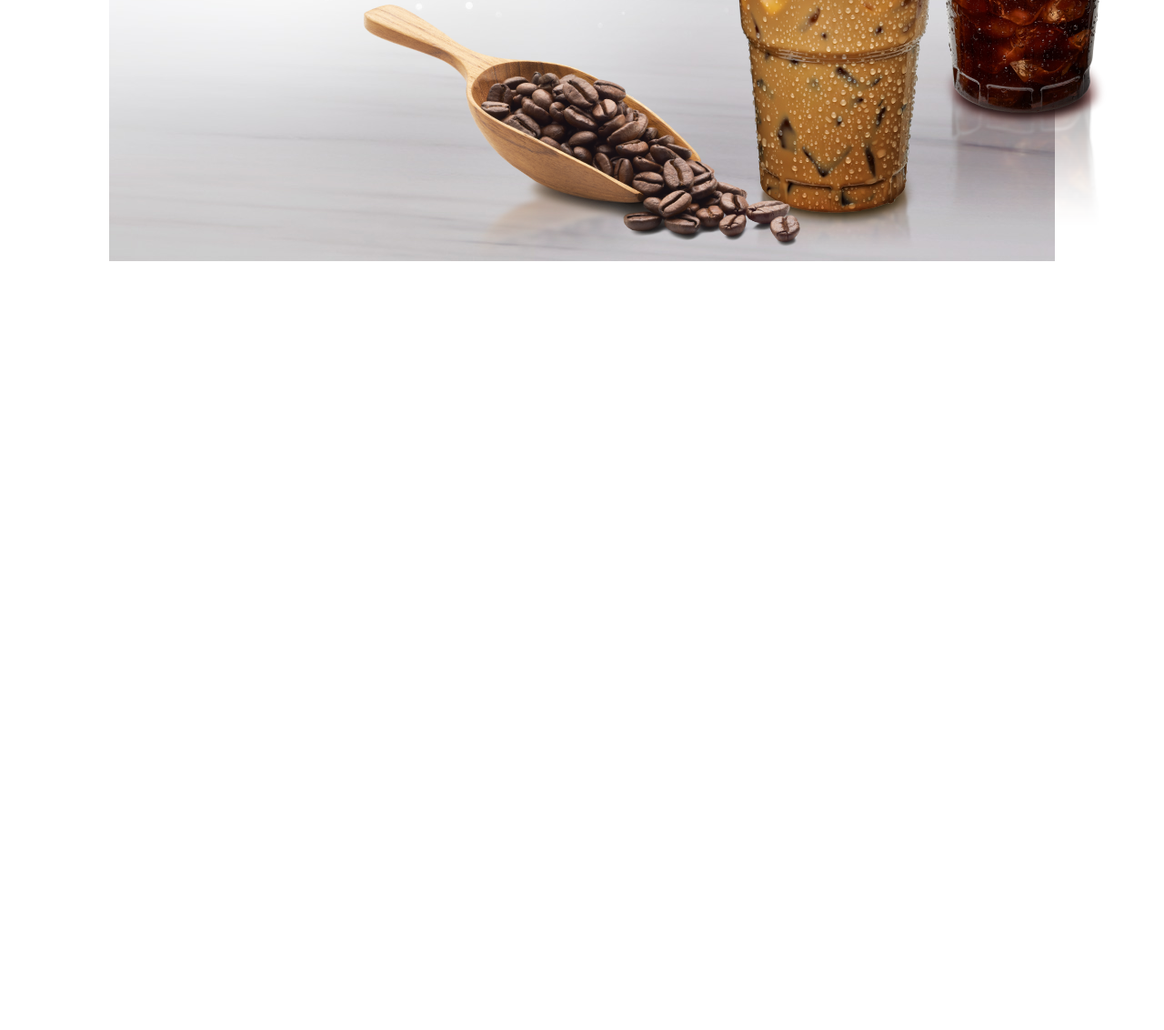
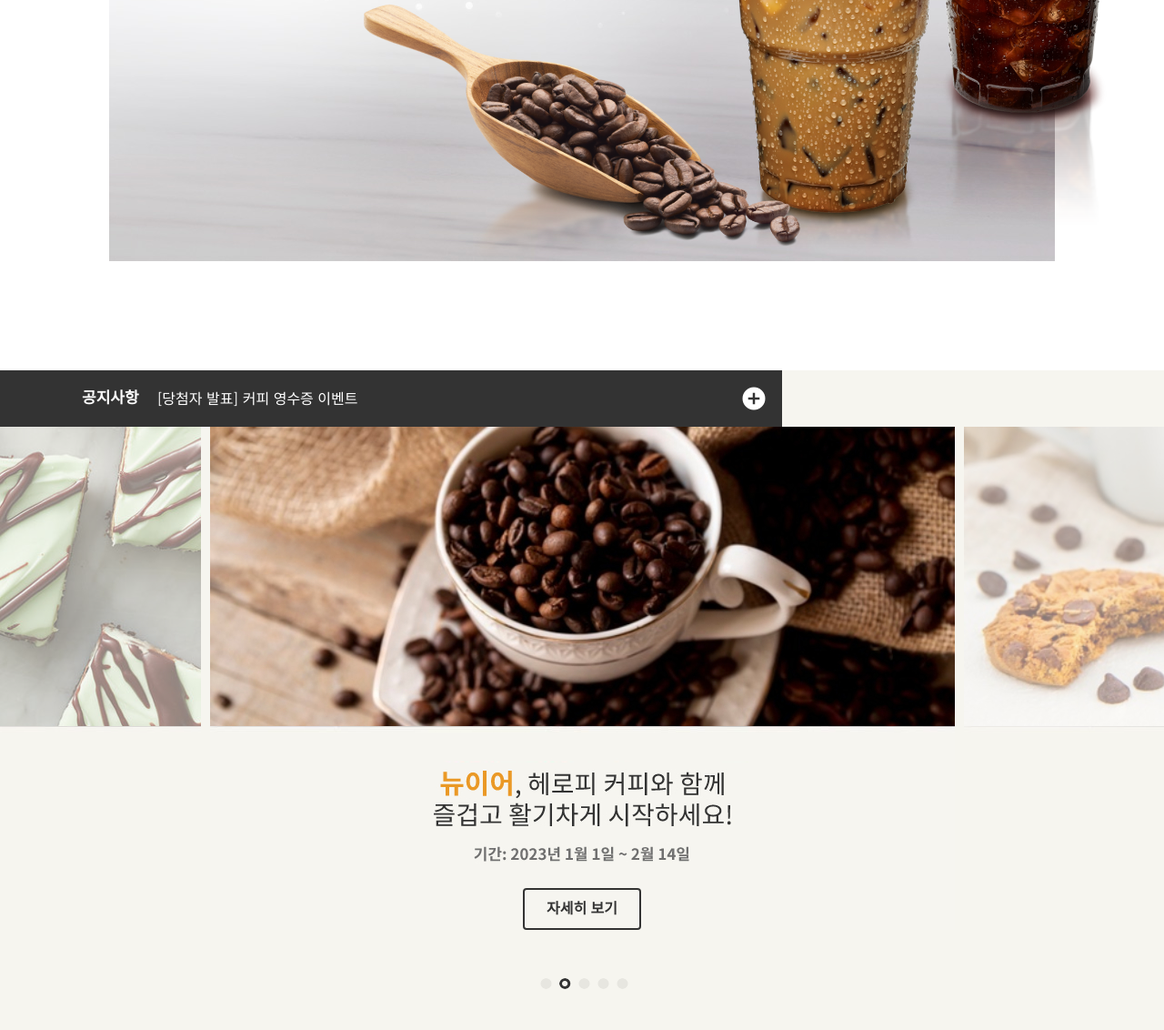
Before and after one commit to seohyeon1578/COFFEE, a plain HTML site: page index.html in a window 1280 px wide. Shown: the part 479-1611 px from the top of the page at 91% size. Before the commit the page ends 886 px from the top, so only its background shows below. Drawn offline with nearby package versions, Linux system fonts and the light colour scheme.

Commit message:
promotion1

```diff
--- a/css/main.css
+++ b/css/main.css
@@ -27,13 +27,13 @@ img {
   border: 2px solid #333;
   border-radius: 4px;
   box-sizing: border-box;
-  font-size:  16px;
+  font-size: 16px;
   font-weight: 700;
   color: #333;
   text-align: center;
   cursor: pointer;
   display: block;
-  transition:  .4s;
+  transition: .4s;
 }
 
 .btn:hover {
@@ -45,30 +45,37 @@ img {
   background-color: #333;
   color: #fff;
 }
+
 .btn.btn--reverse:hover {
   background-color: transparent;
   color: #333;
 }
+
 .btn.btn--brown {
   color: #592b18;
   border-color: #592b18;
 }
+
 .btn.btn--brown:hover {
   color: #fff;
   background-color: #592b18;
 }
+
 .btn.btn--gold {
   color: #d9aa8a;
   border-color: #d9aa8a;
 }
+
 .btn.btn--gold:hover {
   color: #fff;
   background-color: #d9aa8a;
 }
+
 .btn.btn--white {
   color: #fff;
   border-color: #fff;
 }
+
 .btn.btn--white:hover {
   color: #333;
   background-color: #fff;
@@ -266,7 +273,7 @@ header .badges {
 header .badges .badge {
   border-radius: 10px;
   margin-bottom: 12px;
-  box-shadow: 4px 4px 10px rgba(0,0,0,.15);
+  box-shadow: 4px 4px 10px rgba(0, 0, 0, .15);
   cursor: pointer;
   overflow: hidden;
 }
@@ -287,36 +294,173 @@ header .badges .badge {
   top: 40px;
   left: -10px;
 }
+
 .visual .title .btn {
   position: absolute;
   top: 230px;
   left: 148px;
 }
+
 .visual .cup1.image {
   position: absolute;
   bottom: 0;
   right: -47px;
 }
+
 .visual .cup1.text {
   position: absolute;
   top: 40px;
   right: 60px;
 }
+
 .visual .cup2.image {
   position: absolute;
   bottom: 0;
   right: 162px;
 }
+
 .visual .cup2.text {
   position: absolute;
   top: 186px;
   right: 412px;
 }
+
 .visual .spoon {
   position: absolute;
   bottom: 0;
   left: 275px;
 }
+
 .visual .fade-in {
   opacity: 0;
 }
+
+/* NOTICE */
+.notice {
+  position: relative;
+}
+
+.notice .bg-left{
+  width: 50%;
+  height: 100%;
+  background-color: #333;
+  position: absolute;
+  top: 0;
+  left: 0;
+}
+
+.notice .bg-right {
+  width: 50%;
+  height: 100%;
+  background-color: #f6f5ef;
+  position: absolute;
+  top: 0;
+  right: 0;
+}
+
+.notice .inner {
+  height: 62px;
+  display: flex;
+}
+
+.notice .inner__left {
+  width: 70%;
+  background-color: #333;
+  display: flex;
+  align-items: center;
+}
+
+.notice .inner__left h2 {
+  color: #fff;
+  font-size: 17px;
+  font-weight: 700;
+  margin-right: 20px;
+}
+
+.notice .inner__left .swiper {
+  height: 62px;
+  flex-grow: 1;
+}
+
+.notice .inner__left .notice-more {
+  width: 62px;
+  height: 62px;
+  display: flex;
+  justify-content: center;
+  align-items: center;
+}
+
+.notice .inner__left .notice-more .material-icons {
+  color: #fff;
+  font-size: 30px;
+}
+
+.notice .inner__right {
+  width: 30%;
+}
+
+.notice .inner__left .swiper .swiper-slide {
+  height: 62px;
+  display: flex;
+  align-items: center;
+}
+
+.notice .inner__left .swiper .swiper-slide a {
+  color: #fff;
+}
+
+/* PROMOTION */
+.promotion {
+  display: flex;
+  justify-content: center;
+  background-color: #f6f5ef;
+  overflow: hidden;
+  position: relative;
+  height: 663px;
+}
+
+.promotion .swiper {
+  /* 819px 슬라이드 3개 && 사이 여백 10px 2개 = 2477px */
+  width: calc(819px * 3 + 10px * 2);
+  height: 553px;
+  flex-shrink: 0;
+}
+
+.promotion .swiper-slide {
+  position: relative;
+  opacity: .5;
+  transition: opacity 1s;
+}
+
+.promotion .swiper-slide-active {
+  opacity: 1;
+}
+
+.promotion .swiper-slide .btn {
+  position: absolute;
+  bottom: 0;
+  left: 0;
+  right: 0;
+  margin: auto;
+}
+
+.promotion .swiper-pagination {
+  bottom: 40px !important;
+  z-index: 1;
+}
+
+.promotion .swiper-pagination .swiper-pagination-bullet {
+  background-color: transparent;
+  background-image: url("../images/promotion_slide_pager.png");
+  width: 13px;
+  height: 12px;
+  margin-right: 6px;
+}
+
+.promotion .swiper-pagination .swiper-pagination-bullet:last-child {
+  margin-right: 0;
+}
+
+.promotion .swiper-pagination .swiper-pagination-bullet-active {
+  background-image: url("../images/promotion_slide_pager_on.png");
+}
--- a/index.html
+++ b/index.html
@@ -22,11 +22,17 @@
   <title>Coffee</title>
   <!-- <link rel="icon" href="./favicon.png"> ico 파일이 없거나 별도의 파일을 제공하는 경우 -->
   <link rel="stylesheet" href="https://cdn.jsdelivr.net/npm/reset-css@5.0.1/reset.min.css">
+  <!-- font -->
   <link rel="preconnect" href="https://fonts.googleapis.com" />
   <link rel="preconnect" href="https://fonts.gstatic.com" crossorigin />
   <link href="https://fonts.googleapis.com/css2?family=Nanum+Gothic:wght@400;700&display=swap" rel="stylesheet" />
+  <!-- Google Material Icons -->
   <link rel="stylesheet" href="https://fonts.googleapis.com/icon?family=Material+Icons" />
   <link rel="stylesheet" href="./css/main.css">
+  <!-- Swiper.js -->
+  <link rel="stylesheet" href="https://unpkg.com/swiper@7/swiper-bundle.min.css" />
+  <script src="https://unpkg.com/swiper@7/swiper-bundle.min.js"></script>
+  <!-- GSAP & ScrollToPlugin -->
   <script src="https://cdnjs.cloudflare.com/ajax/libs/gsap/3.9.1/gsap.min.js"
     integrity="sha512-H6cPm97FAsgIKmlBA4s774vqoN24V5gSQL4yBTDOY2su2DeXZVhQPxFK4P6GPdnZqM9fg1G3cMv5wD7e6cFLZQ=="
     crossorigin="anonymous" referrerpolicy="no-referrer"></script>
@@ -393,6 +399,64 @@
       </div>
     </div>
   </section>
+  <!-- NOTICE -->
+  <section class="notice">
+    <div class="bg-left"></div>
+    <div class="bg-right"></div>
+    <div class="inner">
+      <div class="inner__left">
+        <h2>공지사항</h2>
+        <div class="swiper">
+          <div class="swiper-wrapper">
+            <div class="swiper-slide">
+              <a href="#">크리스마스 & 연말연시 매장 영업시간 변경 안내</a>
+            </div>
+            <div class="swiper-slide">
+              <a href="#">[당첨자 발표] 커피 영수증 이벤트</a>
+            </div>
+            <div class="swiper-slide">
+              <a href="#">애플리케이션 버전 업데이트 안내</a>
+            </div>
+            <div class="swiper-slide">
+              <a href="#">[당첨자 발표] 전자영수증 이벤트</a>
+            </div>
+          </div>
+        </div>
+        <a href="#" class="notice-more">
+          <span class="material-icons">add_circle</span>
+        </a>
+      </div>
+      <div class="inner__right"></div>
+    </div>
+  </section>
+  <!-- PROMOTION -->
+  <section class="promotion">
+    <div class="swiper">
+      <div class="swiper-wrapper">
+        <div class="swiper-slide">
+          <img src="./images/promotion_slide1.jpg" alt="온라인 샵 런칭 기념, 민트 초코 브라우니 무료! 기간: 2023년 3월 3일 ~ 2023년 3월 31일">
+          <a href="#" class="btn">자세히 보기</a>
+        </div>
+        <div class="swiper-slide">
+          <img src="./images/promotion_slide2.jpg" alt="뉴이어, 헤로피 커피와 함께 즐겁고 활기차게 시작하세요! 기간: 2023년 1월 1일 ~ 2월 14일">
+          <a href="#" class="btn">자세히 보기</a>
+        </div>
+        <div class="swiper-slide">
+          <img src="./images/promotion_slide3.jpg" alt="따뜻한 아메리카노를 주문하면, 달콤한 초코칩 쿠기 1+1 기간: 2025년 12월 16일 하루만">
+          <a href="#" class="btn">자세히 보기</a>
+        </div>
+        <div class="swiper-slide">
+          <img src="./images/promotion_slide4.jpg" alt="행사 기간동안 음료 주문시, 모든 디저트 80% 할인! 기간: 2023년 4월 1일 ~ 2024년 4월 1일">
+          <a href="#" class="btn">자세히 보기</a>
+        </div>
+        <div class="swiper-slide">
+          <img src="./images/promotion_slide5.jpg" alt="골드 회원 가입시, 따뜻한 코코아를 무료로 드립니다. 기간: 2024년 1월 24일 ~ 1월 30일">
+          <a href="#" class="btn">자세히 보기</a>
+        </div>
+      </div>
+    </div>
+    <div class="swiper-pagination"></div>
+  </section>
 </body>
 
 </html>
--- a/js/main.js
+++ b/js/main.js
@@ -46,3 +46,23 @@ fadeEls.forEach(function (fadeEl, index) {
     opacity: 1
   });
 });
+
+// Swiper
+new Swiper('.notice .swiper', {
+  direction: 'vertical',  // 수직 슬라이드
+  autoplay: true,         //자동 재생 여부
+  loop: true              //반복 재생 여부
+});
+
+new Swiper('.promotion .swiper', {
+  // direction: 'horizontal', //수평 슬라이드
+  autoplay: true,             // 자동 재생 여부
+  loop: true,                 // 반복 재생 여부
+  slidesPerView: 3,           // 한 번에 보여줄 슬라이드 개수
+  spaceBetween: 10,           // 슬라이드 사이 여백
+  centeredSlides: true,       // 1번 슬라이드가 가운데 보이기
+  pagination: {               // 페이지 번호 사용
+    el: '.promotion .swiper-pagination',  //페이지 번호 요소
+    clickable: true           //사용자의 페이지 번호 제어 여부
+  }
+});
```
